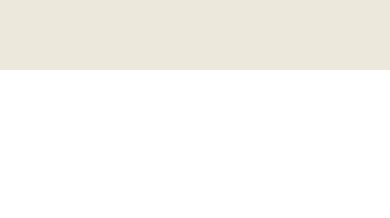
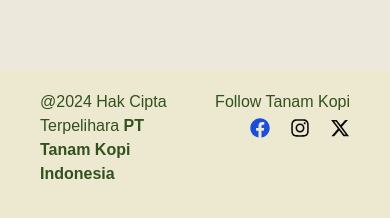
Before and after one commit to ghifarij/company-profile, a Next.js app: page / in a window 390 px wide. Shown: the part 6078-6296 px from the top of the page. Before the commit the page ends 6148 px from the top, so only its background shows below. Built offline with nearby package versions, Linux system fonts and the light colour scheme; a web font is replaced by a local one.

Commit message:
Add footer

```diff
--- a/src/app/(home)/layout.tsx
+++ b/src/app/(home)/layout.tsx
@@ -1,3 +1,4 @@
+import Footer from "@/components/footer";
 import Navbar from "@/components/navbar";
 import { ReactNode } from "react";
 
@@ -6,6 +7,7 @@ export default function HomeLayout({ children }: { children: ReactNode }) {
     <main>
       <Navbar />
       {children}
+      <Footer />
     </main>
   );
 }
--- a/src/app/(home)/product/page.tsx
+++ b/src/app/(home)/product/page.tsx
@@ -62,6 +62,7 @@ export default async function Product() {
                         width={200}
                         height={200}
                         loading="lazy"
+                        className="hover:scale-110 transition-transform duration-300"
                       />
                       <div className="font-semibold line-clamp-2 w-full text-center pb-5">
                         {item.fields.title}
@@ -100,9 +101,11 @@ export default async function Product() {
                     <CardContent className="flex flex-wrap items-center justify-center h-[350px] p-4">
                       <Image
                         src={`https:${item.fields.thumbnail.fields.file.url}`}
-                        alt={"Biji Kopi"}
+                        alt={"Alat seduh"}
                         width={200}
                         height={200}
+                        loading="lazy"
+                        className="hover:scale-110 transition-transform duration-300"
                       />
                       <div className="font-semibold line-clamp-2 w-full text-center pb-5">
                         {item.fields.title}
@@ -141,9 +144,11 @@ export default async function Product() {
                     <CardContent className="flex flex-wrap items-center justify-center h-[350px] p-4">
                       <Image
                         src={`https:${item.fields.thumbnail.fields.file.url}`}
-                        alt={"Biji Kopi"}
+                        alt={"Perlengkapan"}
                         width={200}
                         height={200}
+                        loading="lazy"
+                        className="hover:scale-110 transition-transform duration-300"
                       />
                       <div className="font-semibold line-clamp-2 w-full text-center pb-5">
                         {item.fields.title}
--- /dev/null
+++ b/src/components/footer.tsx
@@ -0,0 +1,27 @@
+import Link from "next/link";
+import { FaFacebook, FaInstagram } from "react-icons/fa";
+import { FaArrowUp, FaXTwitter } from "react-icons/fa6";
+
+export default function Footer() {
+  return (
+    <div className="flex h-40 md:h-28 bg-[#EDE8D0] justify-center px-10 items-start pt-5 ">
+      <div className="flex-1 text-[#31511E]">
+        @2024 Hak Cipta Terpelihara{" "}
+        <span className="font-semibold">PT Tanam Kopi Indonesia</span>
+      </div>
+      <div className="flex-1 md:flex justify-center hidden">
+        <Link href={"/"}>
+          <FaArrowUp className="text-2xl text-[#31511E]" />
+        </Link>
+      </div>
+      <div className="flex flex-col flex-1 justify-end items-end">
+        <p className="text-[#31511E] mb-1">Follow Tanam Kopi</p>
+        <div className="flex gap-5">
+          <FaFacebook className="text-blue-700 text-xl md:text-3xl" />
+          <FaInstagram className="text-xl md:text-3xl" />
+          <FaXTwitter className="text-xl md:text-3xl" />
+        </div>
+      </div>
+    </div>
+  );
+}
```
